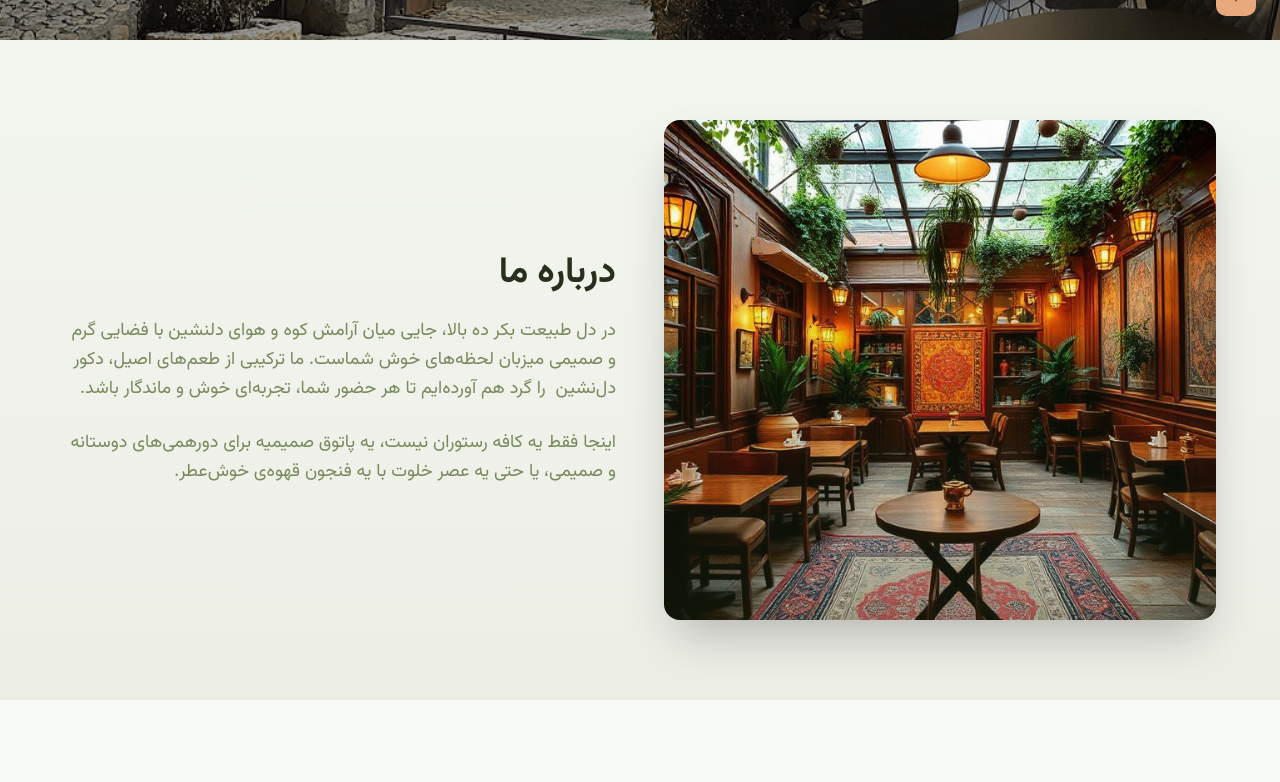
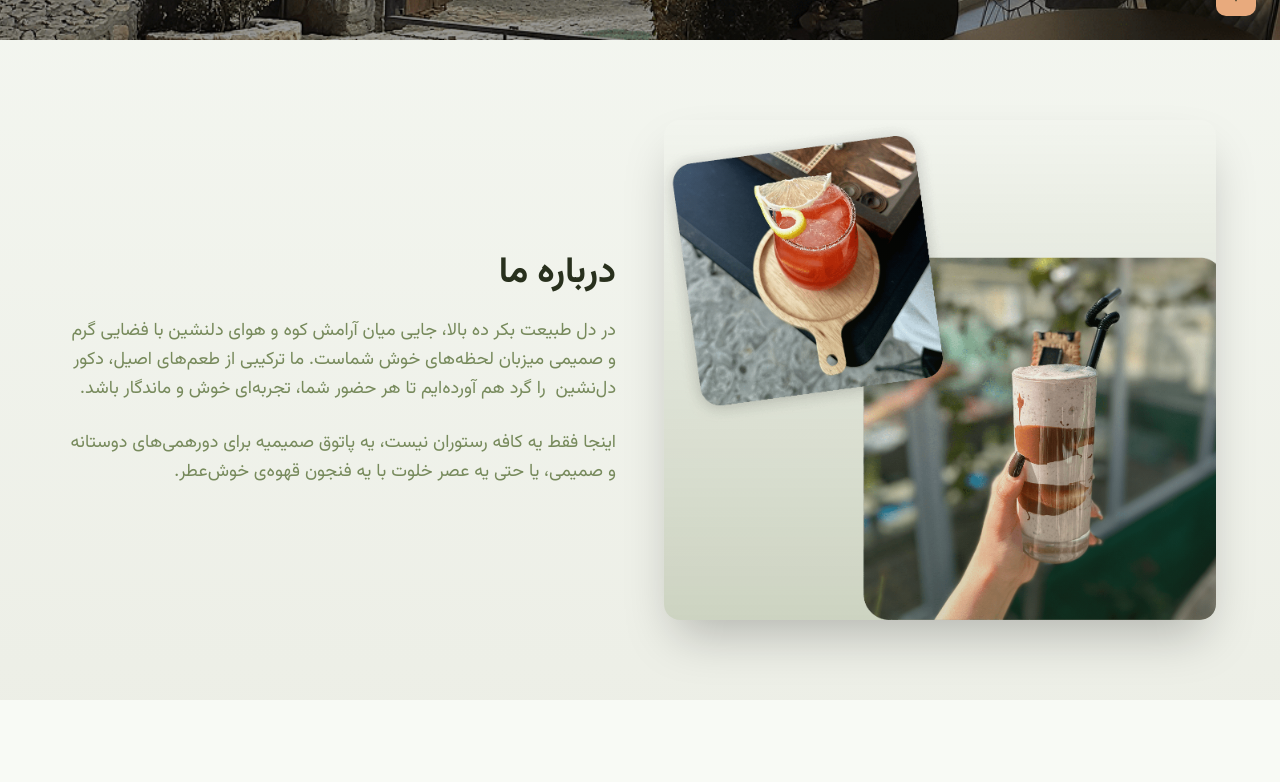
Before and after one commit to saberayatollahi/dorehami-landing-vibe, a React (Vite) app: page / in a window 1280 px wide. Shown: the part 760-1542 px from the top of the page. Built offline with nearby package versions, Linux system fonts and the light colour scheme.

Commit message:
Update about section image

```diff
--- a/src/components/About.tsx
+++ b/src/components/About.tsx
@@ -1,4 +1,4 @@
-import interiorImage from "@/assets/interior-garden.jpg";
+import interiorImage from "@/assets/dorehami-drinks.png";
 const About = () => {
   return <section className="section-warm py-20">
       <div className="container mx-auto px-4">
@@ -22,7 +22,7 @@ const About = () => {
             {/* Image */}
             <div className="order-1 lg:order-2 fade-in-delayed">
               <div className="relative rounded-2xl overflow-hidden shadow-2xl">
-                <img src={interiorImage} alt="فضای داخلی و باغ کافه دورهمی" className="w-full h-[400px] md:h-[500px] object-cover transition-transform duration-700 hover:scale-105" />
+                <img src={interiorImage} alt="نوشیدنی‌های خاص کافه دورهمی" className="w-full h-[400px] md:h-[500px] object-cover transition-transform duration-700 hover:scale-105" />
                 <div className="absolute inset-0 bg-gradient-to-t from-primary/20 to-transparent"></div>
               </div>
             </div>
```
Also changed, not shown: src/assets/dorehami-drinks.png (added).
